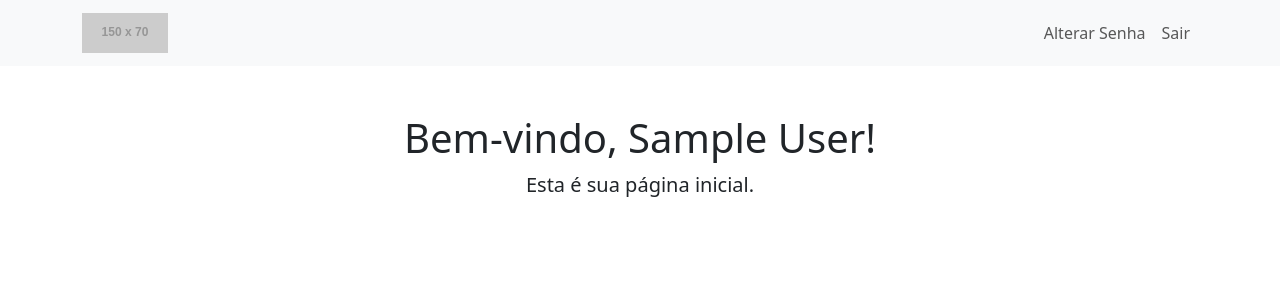
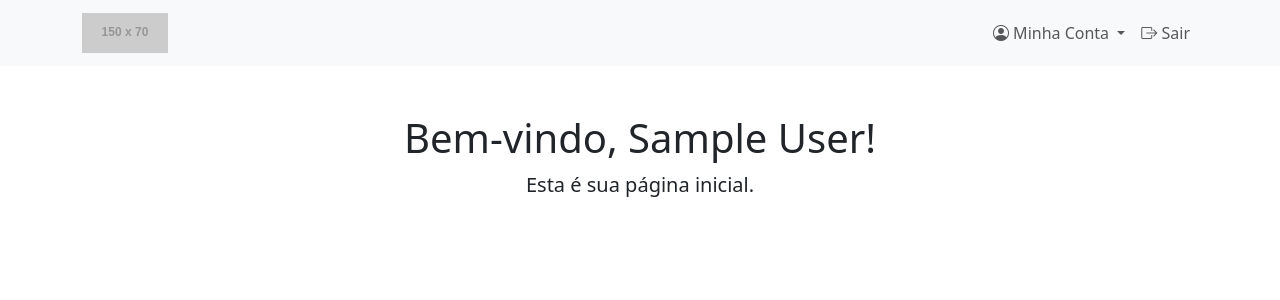
Before and after one commit to GuiEnrik/mini_projeto, a PHP site: page /inicio.php in a window 1280 px wide. Shown: the top 300 px of the page. Run offline with PHP 8.4, Linux system fonts and the light colour scheme; the visitor is signed in with stand-in values (Sample User, id 1); grey boxes labelled with a size stand in for pictures from a placeholder-image service; some libraries are stand-ins or nearby versions.

Commit message:
Update inicio.php

```diff
--- a/inicio.php
+++ b/inicio.php
@@ -16,27 +16,42 @@ $nome_usuario = $_SESSION['nome_usuario'];
     <meta name="viewport" content="width=device-width, initial-scale=1.0">
     <title>Início</title>
     <link href="https://cdn.jsdelivr.net/npm/bootstrap@5.3.0/dist/css/bootstrap.min.css" rel="stylesheet">
+    <link href="https://cdnjs.cloudflare.com/ajax/libs/bootstrap-icons/1.10.0/font/bootstrap-icons.min.css" rel="stylesheet">
 </head>
 <body>
 <nav class="navbar navbar-expand-lg navbar-light bg-light">
     <div class="container">
+        <!-- Logo -->
         <img class="navbar-brand" src="https://placehold.co/150x70?text=Meu%20App" alt="Logo" height="50">
+
+        <!-- Botão do menu colapsável para telas menores -->
         <button class="navbar-toggler" type="button" data-bs-toggle="collapse" data-bs-target="#navbarContent" aria-controls="navbarContent" aria-expanded="false" aria-label="Toggle navigation">
             <span class="navbar-toggler-icon"></span>
         </button>
 
+        <!-- Conteúdo do menu -->
         <div class="collapse navbar-collapse justify-content-end" id="navbarContent">
             <ul class="navbar-nav">
+                <!-- Dropdown "Minha Conta" -->
+                <li class="nav-item dropdown">
+                    <a class="nav-link dropdown-toggle" href="#" id="contaDropdown" role="button" data-bs-toggle="dropdown" aria-expanded="false">
+                        <i class="bi bi-person-circle"></i> Minha Conta
+                    </a>
+                    <ul class="dropdown-menu" aria-labelledby="contaDropdown">
+                        <li><a class="dropdown-item" href="senha.php"><i class="bi bi-key"></i> Alterar Senha</a></li>
+                        <li><a class="dropdown-item text-danger" href="excluir_conta.php"><i class="bi bi-trash"></i> Excluir Conta</a></li>
+                    </ul>
+                </li>
+                <!-- Opção para Logout -->
                 <li class="nav-item">
-                    <a class="nav-link" href="senha.php">Alterar Senha</a>
-                </li>
-                <li class="nav-item">
-                    <a class="nav-link" href="logout.php">Sair</a>
+                    <a class="nav-link" href="logout.php"><i class="bi bi-box-arrow-right"></i> Sair</a>
                 </li>
             </ul>
         </div>
     </div>
 </nav>
+
+
 
 <div class="container mt-5 text-center">
     <h1>Bem-vindo, <?php echo $nome_usuario; ?>!</h1>
```
